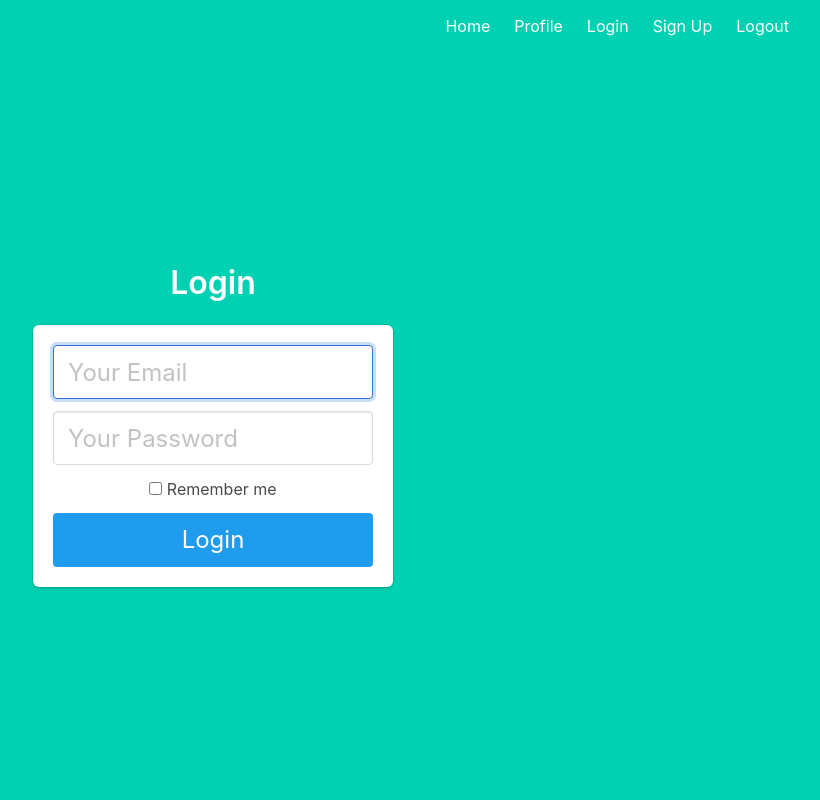
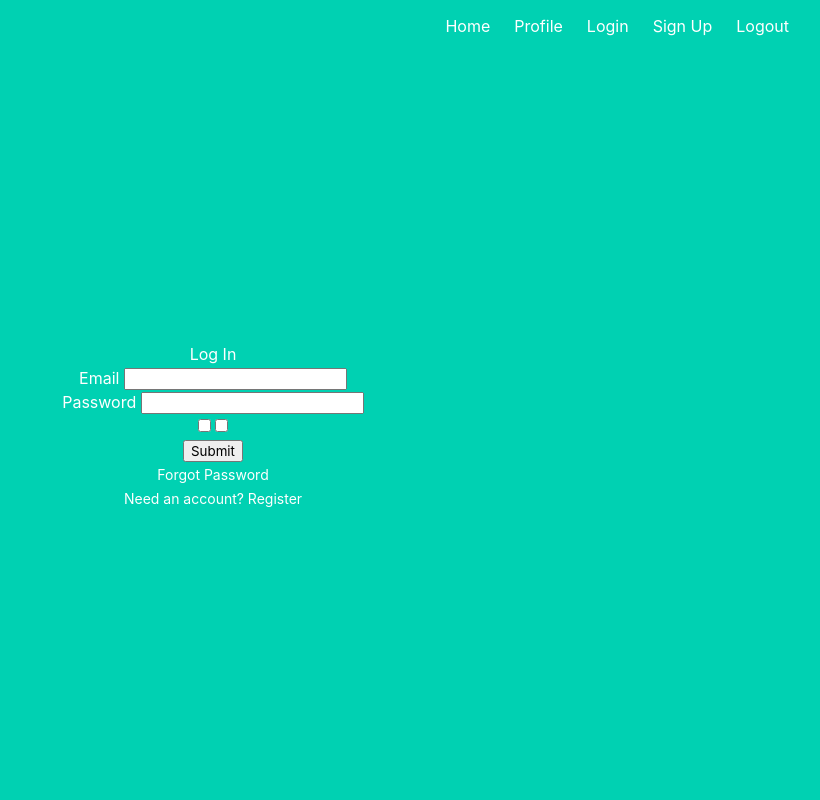
Before and after one commit to mnyando/my-blog, a Python web app: template app/templates/auth/login.html in a window 1280 px wide. Shown: the whole page, without its empty margins (427-1247 px from the left). Run offline with Jinja, Linux system fonts and the light colour scheme; the template is opened without the code that fills it, so the values that code supplies are empty, except form fields; tables that the repository leaves empty hold one stand-in row (values such as "Sample post"); form fields are guessed from the names that the template uses; some libraries are stand-ins or nearby versions.

Commit message:
Adds the login file that defines the form that geyts the login data.

```diff
--- a/app/templates/auth/login.html
+++ b/app/templates/auth/login.html
@@ -1,29 +1,84 @@
 {% extends "base.html" %}
 
 {% block content %}
-<div class="column is-4 is-offset-4">
-    <h3 class="title">Login</h3>
-    <div class="box">
-        <form method="POST" action="/login">
-            <div class="field">
-                <div class="control">
-                    <input class="input is-large" type="email" name="email" placeholder="Your Email" autofocus="">
+
+{{super()}}
+
+<div class="container content-section">
+    <form method="POST" action="">
+        {{ form.hidden_tag() }}
+
+
+
+
+        <fieldset class="form-group">
+            <legend class="border-bottom mb-4">Log In</legend>
+
+
+            <!-- .................................EMAIL field log in............................. -->
+
+            <div class="form-group">
+                {{ form.email.label(class="form-control-label")}}
+                {% if form.email.errors %}
+                {{ form.email(class="form-control form-control-lg is-invalid")}}
+                <div class="invalid-feedback">
+                    {% for error in form.email.errors%}
+                    <span> {{ error }} </span>
+                    {% endfor%}
                 </div>
+                {% else %}
+                {{ form.email(class="form-control form-control-lg")}}
+                {% endif %}
             </div>
 
-            <div class="field">
-                <div class="control">
-                    <input class="input is-large" type="password" name="password" placeholder="Your Password">
+            <!-- .................................PASWORD FIELD............................. -->
+
+            <div class="form-group">
+                {{ form.password.label(class="form-control-label")}}
+
+                {% if form.password.errors %}
+                {{ form.password(class="form-control form-control-lg is-invalid")}}
+                <div class="invalid-feedback">
+                    {% for error in form.password.errors%}
+                    <span> {{ error }} </span>
+                    {% endfor%}
                 </div>
+                {% else %}
+                {{ form.password(class="form-control form-control-lg")}}
+                {% endif %}
             </div>
-            <div class="field">
-                <label class="checkbox">
-                    <input type="checkbox">
-                    Remember me
-                </label>
-            </div>
-            <button class="button is-block is-info is-large is-fullwidth">Login</button>
-        </form>
+
+        </fieldset>
+
+        <!-- ...........................Remember a user once they are logged in....................... -->
+
+        <div class="form-check">
+            {{ form.remember(class="form-check-input")}}
+            {{ form.remember(class="form-check-label")}}
+        </div>
+
+        <!-- .........................SUBMIT BUTTON............................. -->
+
+        <div class="form-group">
+            {{ form.submit(class="btn btn-outline-info")}}
+        </div>
+
+    </form>
+
+    <!-- ...................Forgot password.Reset it......................... -->
+
+    <small class="text-muted">
+        <a href="#" class="ml-2">Forgot Password</a>
+    </small>
+
+    <!-- .............................IF No account,redirect to sign up................... -->
+
+    <div class="border-top">
+        <small class="text-muted">
+            Need an account? <a href="{{ url_for('auth.signup')}}" class="ml-2">Register</a>
+        </small>
     </div>
 </div>
+
+
 {% endblock %}
```
